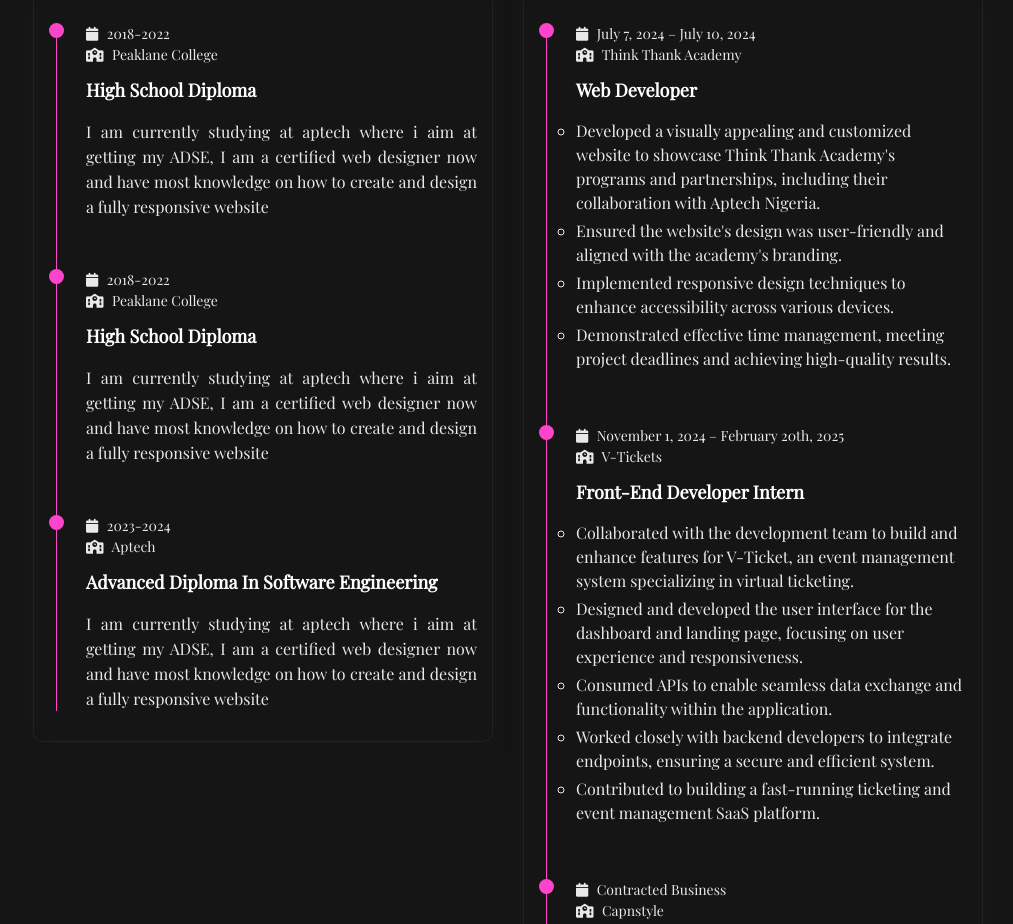
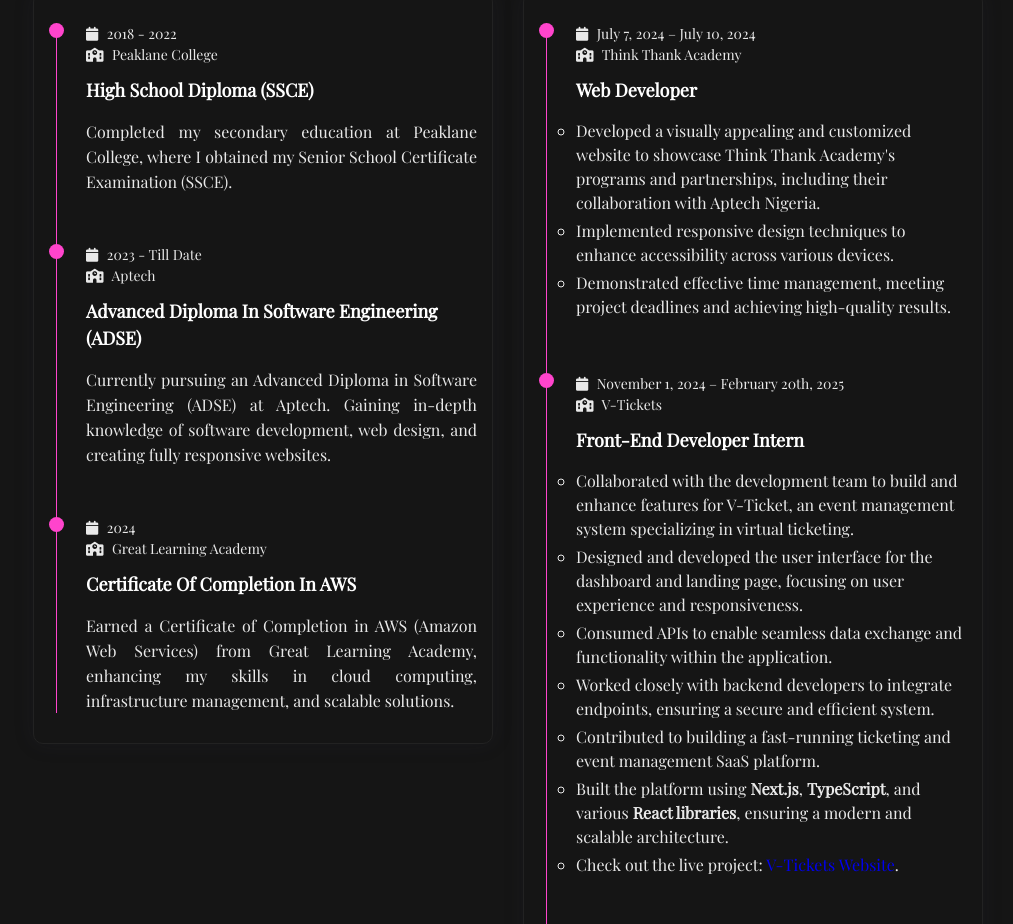
Before and after one commit to mazino-ux/portfolio, a plain HTML site: page index.html in a window 1280 px wide. Shown: the part 1459-2383 px from the top of the page, without its empty margins (267-1280 px from the left). Drawn offline with nearby package versions, Linux system fonts and the light colour scheme.

Commit message:
Experience

```diff
--- a/index.html
+++ b/index.html
@@ -171,31 +171,31 @@
                                             <div class="timeline-item">
                                                 <div class="circle-dot"></div>
                                                 <h3 class="timeline-date">
-                                                    <i class="fa fa-calendar"></i> 2018-2022 <br>
+                                                    <i class="fa fa-calendar"></i> 2018 - 2022 <br>
                                                     <i class="fa fa-school"></i> Peaklane College
                                                 </h3>
-                                                <h4 class="timeline-title">High School Diploma</h4>
-                                                <p class="timeline-text">I am currently studying at aptech where i aim at getting my <abbr title="Advanced Diploma in Software Engineering">ADSE</abbr>, I am a certified web designer now and have most knowledge on how to create and design a fully responsive website</p>
+                                                <h4 class="timeline-title">High School Diploma (SSCE)</h4>
+                                                <p class="timeline-text">Completed my secondary education at Peaklane College, where I obtained my Senior School Certificate Examination (SSCE).</p>
                                             </div>
                                             <!-- ========TIMELINE ITEM========== -->
                                             <div class="timeline-item">
                                                 <div class="circle-dot"></div>
                                                 <h3 class="timeline-date">
-                                                    <i class="fa fa-calendar"></i> 2018-2022 <br>
-                                                    <i class="fa fa-school"></i> Peaklane College
+                                                    <i class="fa fa-calendar"></i> 2023 - Till Date <br>
+                                                    <i class="fa fa-school"></i> Aptech
                                                 </h3>
-                                                <h4 class="timeline-title">High School Diploma</h4>
-                                                <p class="timeline-text">I am currently studying at aptech where i aim at getting my <abbr title="Advanced Diploma in Software Engineering">ADSE</abbr>, I am a certified web designer now and have most knowledge on how to create and design a fully responsive website</p>
+                                                <h4 class="timeline-title">Advanced Diploma in Software Engineering (ADSE)</h4>
+                                                <p class="timeline-text">Currently pursuing an Advanced Diploma in Software Engineering (ADSE) at Aptech. Gaining in-depth knowledge of software development, web design, and creating fully responsive websites.</p>
                                             </div>
                                             <!-- ========TIMELINE ITEM========== -->
                                             <div class="timeline-item">
                                                 <div class="circle-dot"></div>
                                                 <h3 class="timeline-date">
-                                                    <i class="fa fa-calendar"></i> 2023-2024 <br>
-                                                    <i class="fa fa-school"></i> Aptech
+                                                    <i class="fa fa-calendar"></i> 2024 <br>
+                                                    <i class="fa fa-school"></i> Great Learning Academy
                                                 </h3>
-                                                <h4 class="timeline-title">Advanced Diploma in Software Engineering</h4>
-                                                <p class="timeline-text">I am currently studying at aptech where i aim at getting my <abbr title="Advanced Diploma in Software Engineering">ADSE</abbr>, I am a certified web designer now and have most knowledge on how to create and design a fully responsive website</p>
+                                                <h4 class="timeline-title">Certificate of Completion in AWS</h4>
+                                                <p class="timeline-text">Earned a Certificate of Completion in AWS (Amazon Web Services) from Great Learning Academy, enhancing my skills in cloud computing, infrastructure management, and scalable solutions.</p>
                                             </div>
                                         </div>
                                     </div>
@@ -216,7 +216,7 @@
                                                 <h4 class="timeline-title">Web Developer</h4>
                                                 <ul class="mode biro">
                                                     <li>Developed a visually appealing and customized website to showcase Think Thank Academy's programs and partnerships, including their collaboration with Aptech Nigeria.</li>
-                                                    <li>Ensured the website's design was user-friendly and aligned with the academy's branding.</li>
+                                                    <!-- <li>Ensured the website's design was user-friendly and aligned with the academy's branding.</li> -->
                                                     <li>Implemented responsive design techniques to enhance accessibility across various devices.</li>
                                                     <li>Demonstrated effective time management, meeting project deadlines and achieving high-quality results.</li>
                                                 </ul>
@@ -235,6 +235,8 @@
                                                     <li>Consumed APIs to enable seamless data exchange and functionality within the application.</li>
                                                     <li>Worked closely with backend developers to integrate endpoints, ensuring a secure and efficient system.</li>
                                                     <li>Contributed to building a fast-running ticketing and event management SaaS platform.</li>
+                                                    <li>Built the platform using <strong>Next.js</strong>, <strong>TypeScript</strong>, and various <strong>React libraries</strong>, ensuring a modern and scalable architecture.</li>
+                                                    <li>Check out the live project: <a href="https://vtickets.site" target="_blank" class="project-link">V-Tickets Website</a>.</li>
                                                 </ul>
                                             </div>
                                             <!-- ========TIMELINE ITEM========== -->
```
